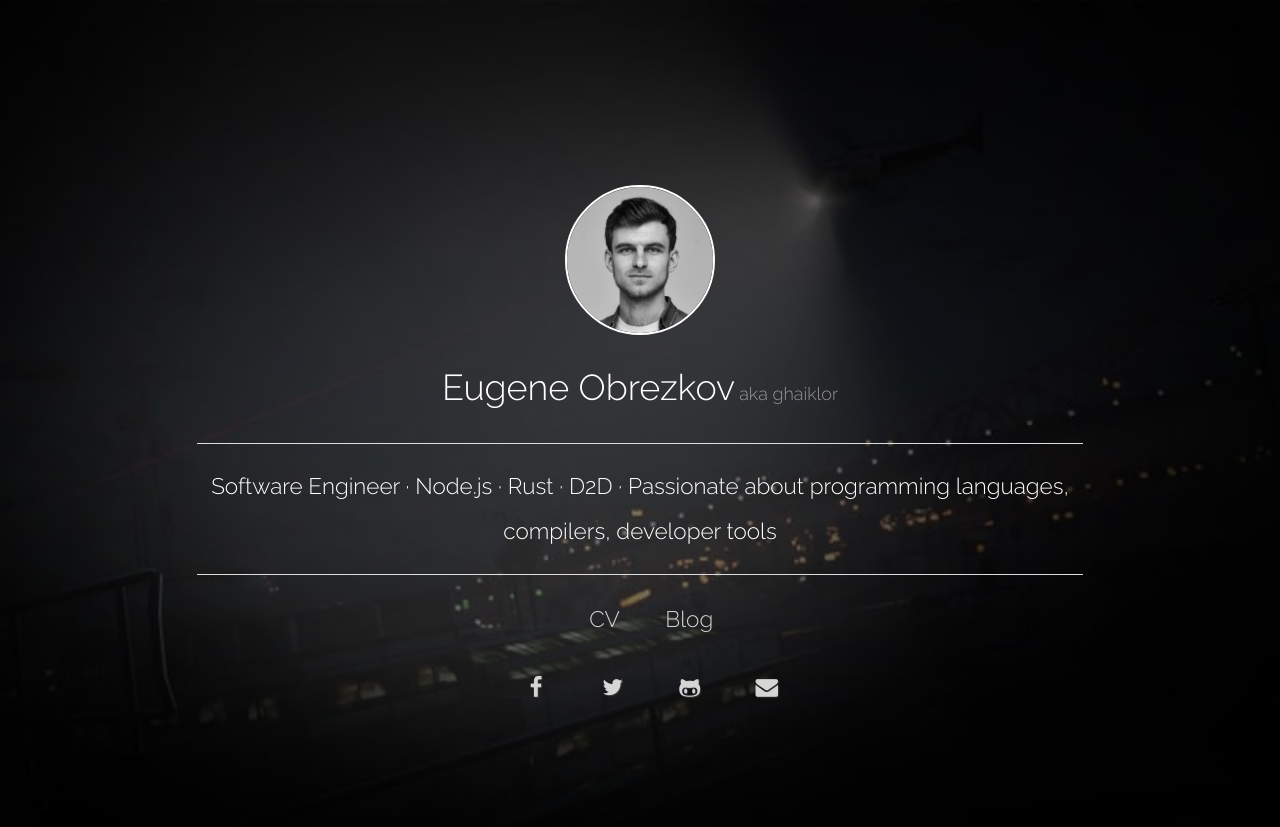
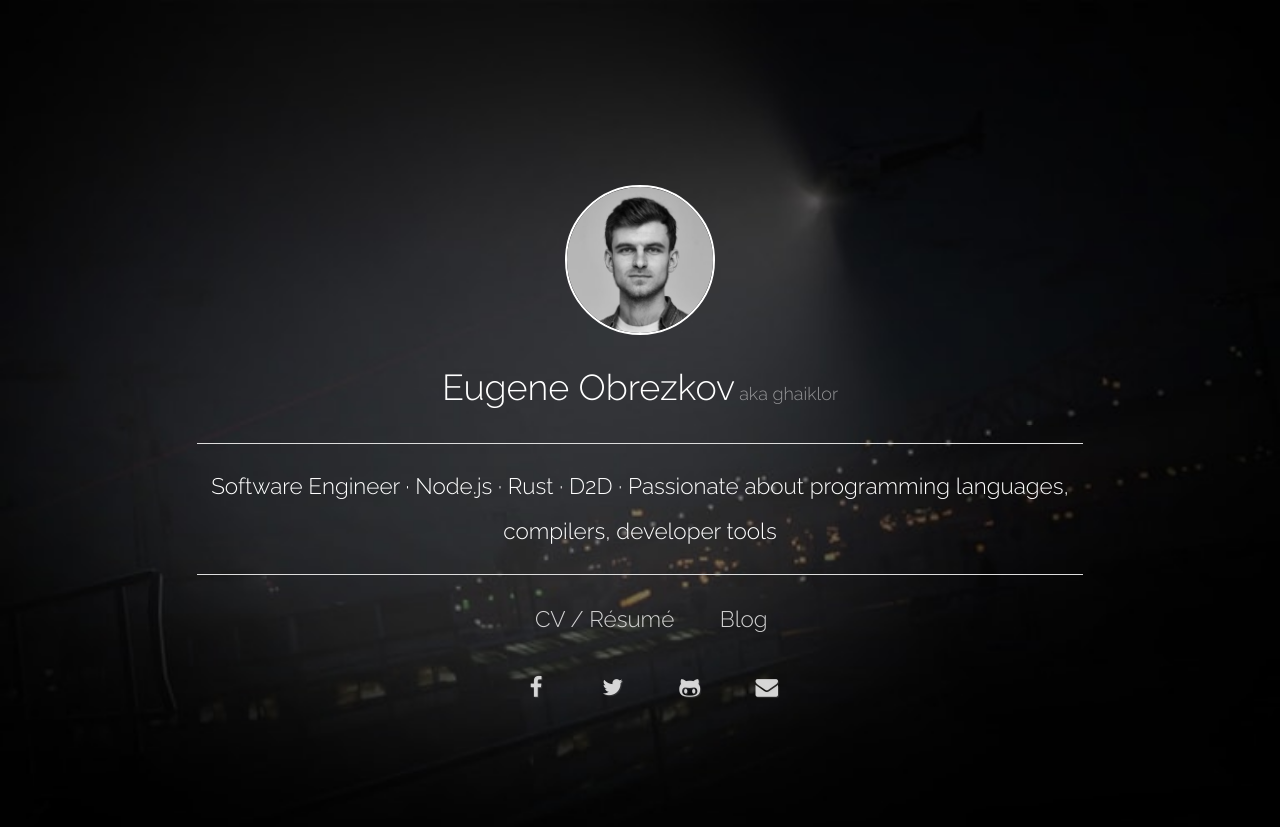
Before and after one commit to ghaiklor/ghaiklor.com, a Jekyll site: the page built from index.html, in a window 1280 px wide. Shown: the top 827 px of the page. Built offline with Jekyll 4.4.1, drawn with Linux system fonts in a browser that asks for light colours.

Commit message:
Update links to https

```diff
--- a/index.html
+++ b/index.html
@@ -20,8 +20,8 @@
     <hr />
 
     <ul class="button-group links-group">
-      <li><a href="http://cv.ghaiklor.com/" class="button round links-item">CV</a></li>
-      <li><a href="http://blog.ghaiklor.com/" class="button round links-item">Blog</a></li>
+      <li><a href="https://cv.ghaiklor.com/" class="button round links-item">CV / Résumé</a></li>
+      <li><a href="https://blog.ghaiklor.com/" class="button round links-item">Blog</a></li>
     </ul>
 
     <ul class="button-group links-group">
```
